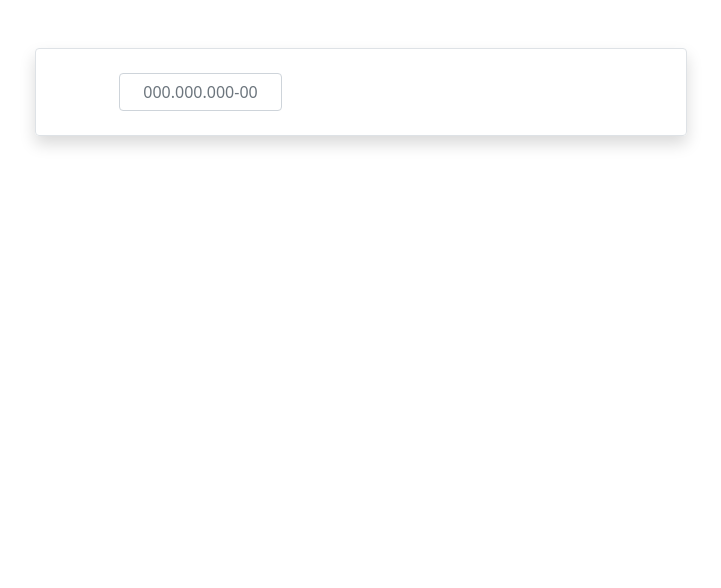
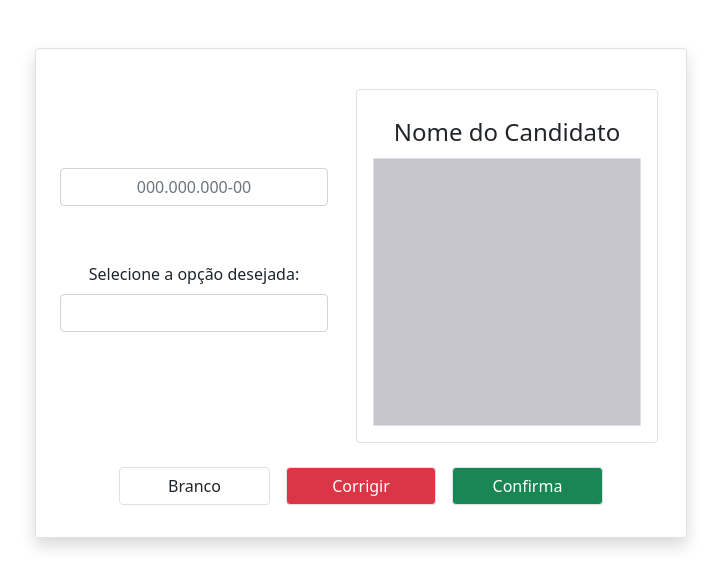
Before and after one commit to emanuellyogg/projeto-final-urna-eletronica-front, an Angular app: page /votacao in a window 1280 px wide. Shown: the top 588 px of the page, without its empty margins (279-1000 px from the left). Built offline with nearby package versions, Linux system fonts and the light colour scheme.

Commit message:
Tela de votação

```diff
--- a/src/app/votacao/votacao.component.html
+++ b/src/app/votacao/votacao.component.html
@@ -1,15 +1,27 @@
 <div class="row">
   <div class="col"></div>
-  <div class="col-6 rounded shadow mt-5 border p-3">
+  <div class="col-6 rounded shadow mt-5 border p-4">
     <div class="row">
-      <div class="col row m-2">
-        <div class="col"></div>
-        <div class="col-8">
-          <input class="form-control text-center" type="text" name="nmCPF" id="idCPF" placeholder="000.000.000-00">
+      <div class="col my-auto">
+        <input class="form-control text-center my-3" type="text" name="nmCPF" id="idCPF" placeholder="000.000.000-00">
+        <div class="form-group my-5">
+          <label class="text-center p-2 w-100" for="idCandidato ">Selecione a opção desejada:</label>
+          <input class="form-control text-center" list="candidatos" name="nmCandidato" id="idCandidato">
+          <datalist id="candidatos">
+            <option value="10">candidato exemplo</option>
+          </datalist>
         </div>
-        <div class="col"></div>
       </div>
-      <div class="col m-2"></div>
+      <div class="text-center col border rounded p-3 m-3">
+        <output id="idOutCandidato" name="nmOutCandidato" for="idNumeroDoCandidato"
+          class="my-2 fs-4">Nome do Candidato</output><br>
+        <img class="img-fluid border" src="../../assets/img/padrao.png" id="FotoCandidato">
+      </div>
+    </div>
+    <div class="text-center my-2">
+      <button class="btn border rounded mx-2 w-25">Branco</button>
+      <button class="btn border rounded btn-danger mx-2 w-25">Corrigir</button>
+      <button class="btn border rounded btn-success mx-2 w-25">Confirma</button>
     </div>
   </div>
   <div class="col"></div>
```
Also changed, not shown: src/assets/img/padrao.png (added).
